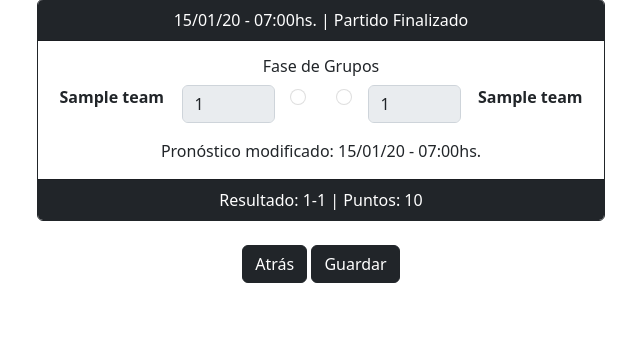
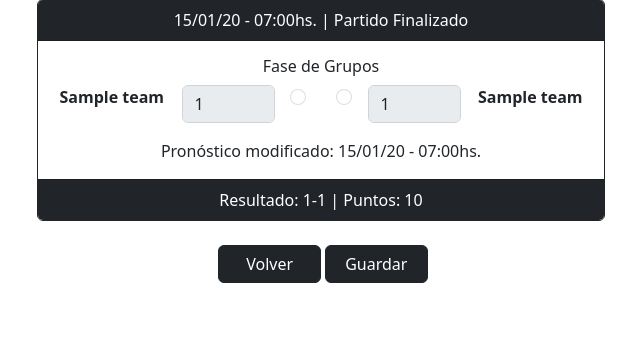
Before and after one commit to deeivid12/prode_qatar_2022, a Django app: page /all_rooms/1/do_pronostic in a window 1280 px wide. Shown: the part 199-544 px from the top of the page, without its empty margins (319-959 px from the left). Run offline with Django 4.2, Linux system fonts and the light colour scheme; a user stored in the database is signed in; tables that the repository leaves empty hold one stand-in row (values such as "Sample post").

Commit message:
Fix issues and create missing buttons in templates

```diff
--- a/prode_qatar_2022/tournaments/templates/tournaments/do_pronostic.html
+++ b/prode_qatar_2022/tournaments/templates/tournaments/do_pronostic.html
@@ -40,8 +40,10 @@
 						</div>
 					</div>
 				{% endfor %}
-			<button class="btn btn-dark mb-3">Atrás</button>
-			<button type="submit" class="btn btn-dark mb-3">Guardar</button>
+			<div class="row mx-auto mb-3">
+				<a onclick="history.back()" class="btn btn-dark col-2 offset-4 me-1">Volver</a>
+				<button type="submit" class="btn btn-dark col-2">Guardar</button>
+			</div>
 			</br>
 			</form>
 
--- a/prode_qatar_2022/tournaments/templates/tournaments/games_list.html
+++ b/prode_qatar_2022/tournaments/templates/tournaments/games_list.html
@@ -12,7 +12,7 @@
 </div>
 <div class="row">
 	<div class="col col-md-6 offset-md-3">
-		<table class="table table-dark table-hover">
+		<table class="table table-dark table-hover rounded overflow-hidden">
 			<thead>
 				<tr>
 					<th>Fecha</th>
@@ -35,5 +35,5 @@
 		</table>
 	</div>
 </div>
-
+<button onclick="history.back()" class="btn btn-dark col-2 col-lg-1 mt-2">Volver</button>
 {% endblock %}
--- a/prode_qatar_2022/tournaments/templates/tournaments/pronostics_ranking.html
+++ b/prode_qatar_2022/tournaments/templates/tournaments/pronostics_ranking.html
@@ -14,7 +14,7 @@
 	</div>
 	<div class="row">
 		<div class="col col-md-6 offset-md-3">
-			<table class="table table-dark table-hover">
+			<table class="table table-dark table-hover rounded overflow-hidden">
 				<thead>
 					<tr>
 						<th>#</th>
@@ -34,5 +34,6 @@
 			</table>
 		</div>
 	</div>
-
+	<button onclick="history.back()" class="btn btn-dark col-1 mt-2">Volver</button>
+	</br>
 {% endblock %}
--- a/prode_qatar_2022/tournaments/views.py
+++ b/prode_qatar_2022/tournaments/views.py
@@ -196,5 +196,10 @@ def get_rooms_list_by_user(request):
 def get_room(request, id):
     current_user = request.user
     room = current_user.tournaments_rooms.filter(id=id).first()
-    data = {"room": room}
+    data = {
+        "room": room,
+        "room_name": room.name,
+        "tournament": room.tournament.name,
+        "grand_prize": room.grand_prize,
+    }
     return render(request, "tournaments/room_detail.html", data)
```
Also changed, not shown: prode_qatar_2022/tournaments/templates/tournaments/room_detail.html (+9 -2 lines).
